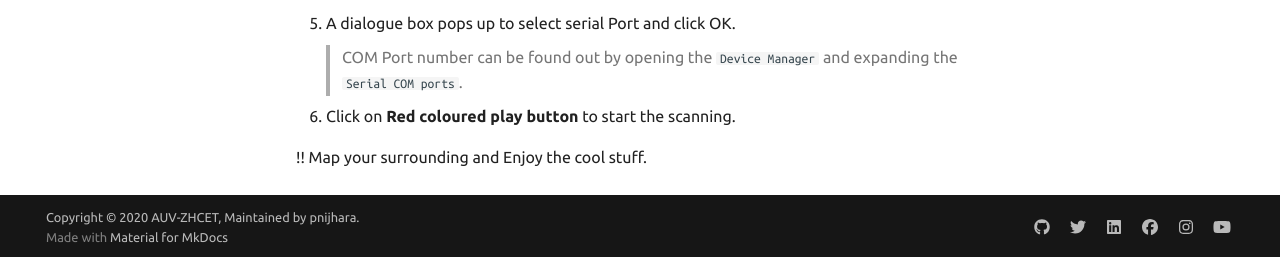
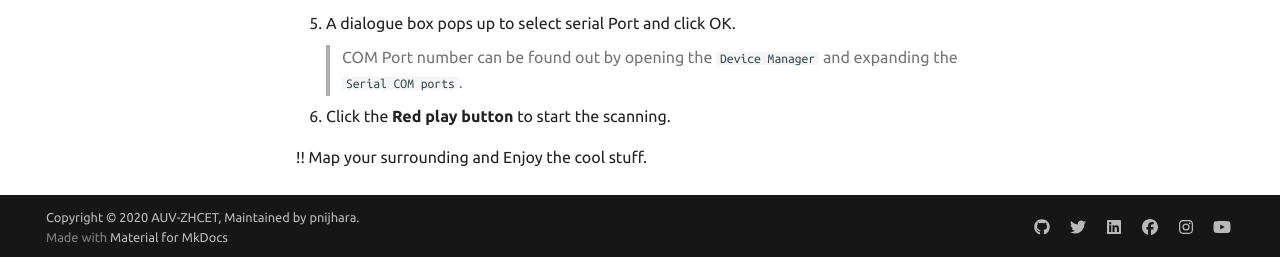
Before and after one commit to auvzhcet/Documentation, an MkDocs documentation site: the page built from docs/computer/rplidar_guide.md, in a window 1280 px wide and 900 px high, scrolled down 1135 px. Shown: the part 640-897 px from the top of the window. Built offline with MkDocs 1.6.1 and Material for MkDocs 9.7.7, drawn with Linux system fonts in a browser that asks for light colours; comment, search, counter and statistics services are not loaded.

Commit message:
docs: fix typo

```diff
--- a/docs/computer/rplidar_guide.md
+++ b/docs/computer/rplidar_guide.md
@@ -53,7 +53,7 @@ Checkout their [GitHub Repo][slamtec-public-repo] for details on how to run each
 4. Run `frame_grabber.exe`
 5. A dialogue box pops up to select serial Port and click OK.
    > COM Port number can be found out by opening the `Device Manager` and expanding the `Serial COM ports`.
-6. Click on **Red coloured play button** to start the scanning.
+6. Click the **Red play button** to start the scanning.
 
 !! Map your surrounding and Enjoy the cool stuff.
 
```
